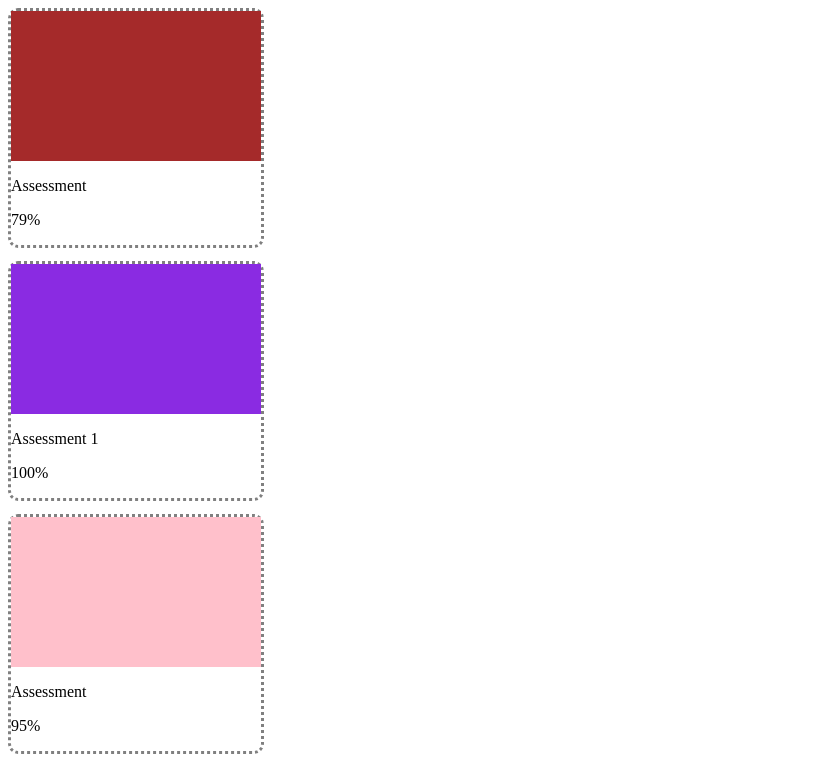
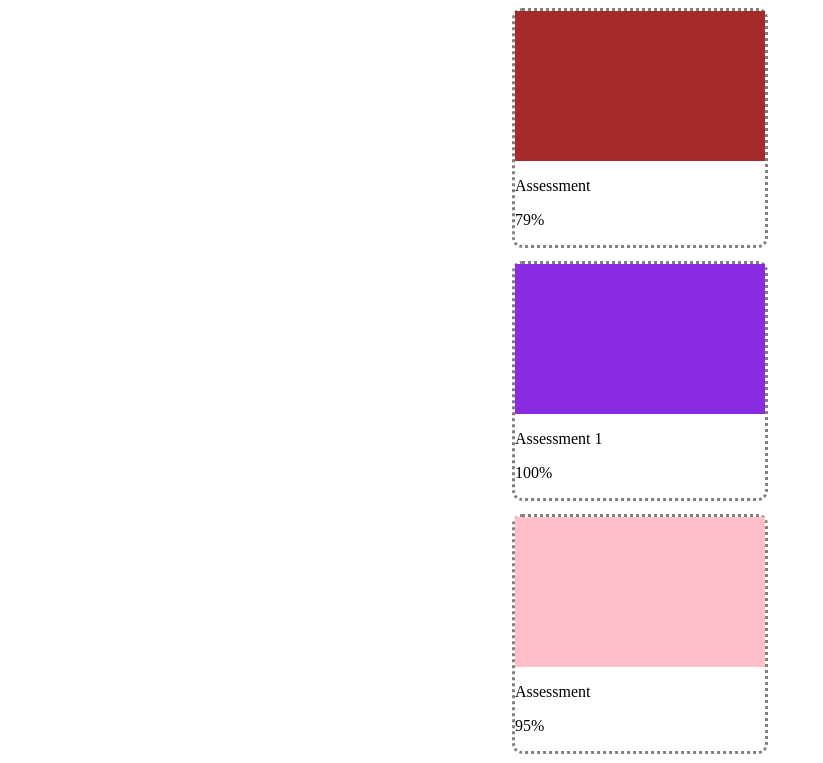
Before and after one commit to Akua1039/T4G_Group8, a plain HTML site: page index.html in a window 1280 px wide. Shown: the top 763 px of the page, without its empty margins (0-823 px from the left). Drawn offline with Linux system fonts and the light colour scheme.

Commit message:
added files

```diff
--- a/style.css
+++ b/style.css
@@ -47,7 +47,9 @@
 
 }
 .div_container{
-    display: flex; flex-wrap: wrap;
-
-
+    display: flex;
+      flex-wrap: wrap;
+      justify-content: space-between;
+      align-items: center;
+      justify-content: space-around;
 }
```
